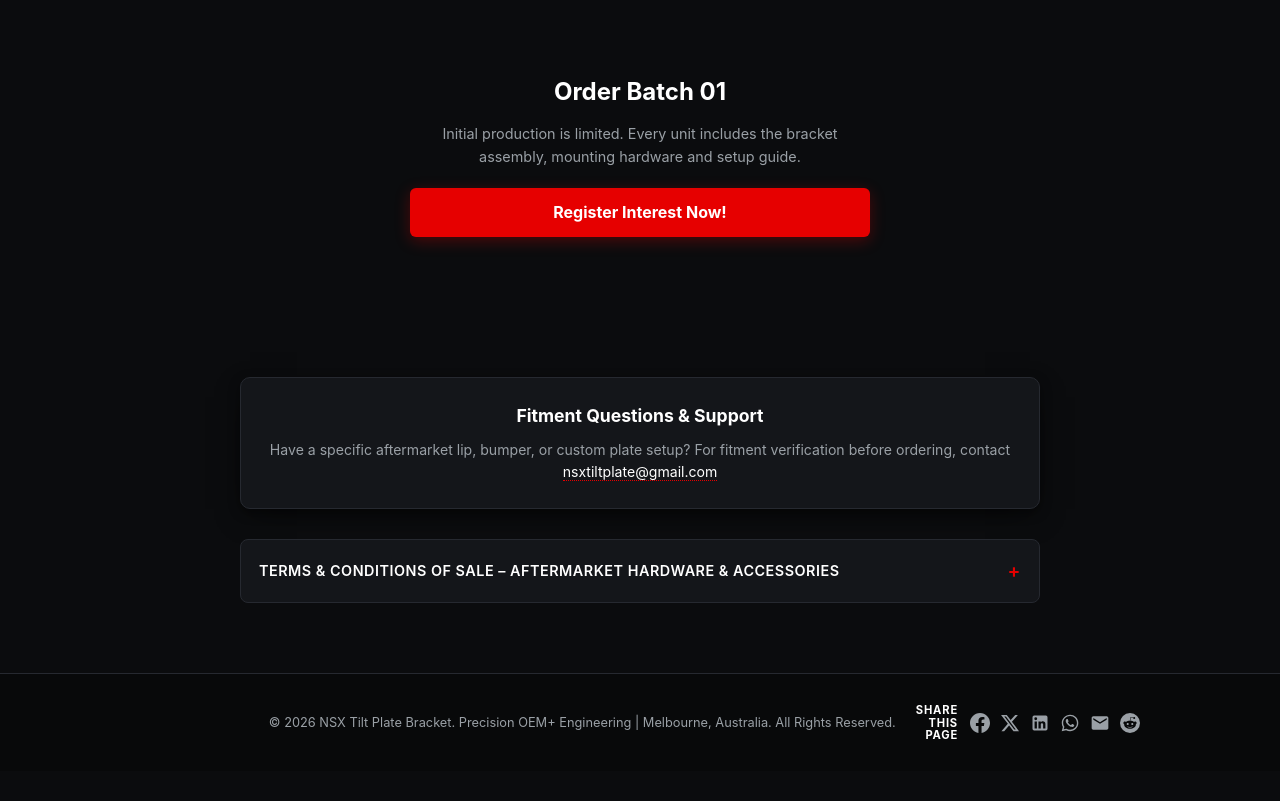
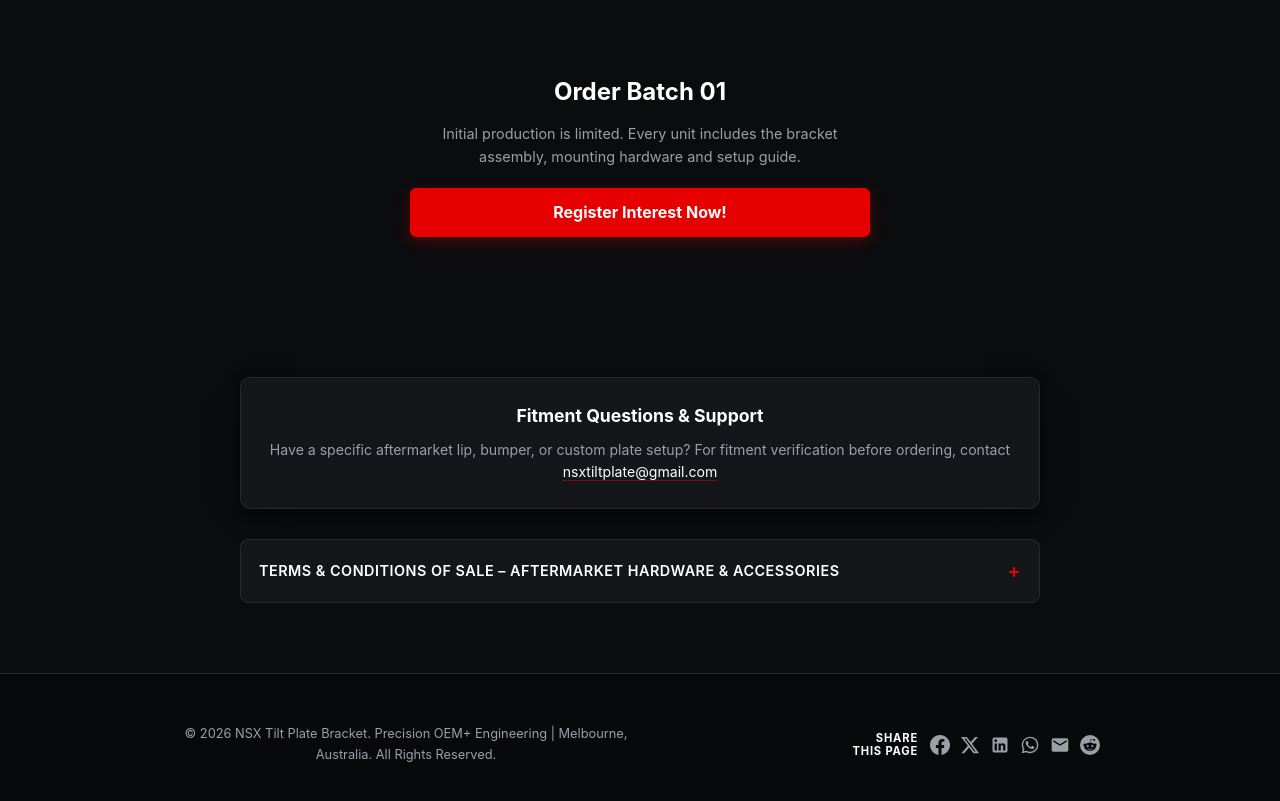
Before and after one commit to nsxtiltplate/nsx-bracket-test32, a plain HTML site: page index.html in a window 1280 px wide. Shown: the part 4400-5201 px from the top of the page. Before the commit the page ends 5171 px from the top, so only its background shows below. Drawn offline with Linux system fonts and the light colour scheme.

Commit message:
Update index.html

```diff
--- a/index.html
+++ b/index.html
@@ -600,18 +600,16 @@
 </a>
 
 <footer>
-  <div class="footer-container" style="display: grid; grid-template-columns: 1fr auto 1fr; align-items: center; max-width: 100%; padding: 0 40px;">
-    <!-- Left balancing spacer -->
-    <div></div>
+  <div class="footer-container" style="display: grid; grid-template-columns: repeat(auto-fit, minmax(280px, 1fr)); align-items: center; gap: 16px; padding: 20px 40px;">
 
     <!-- Centered copyright text -->
     <div class="copyright" style="text-align: center;">
       © 2026 NSX Tilt Plate Bracket. Precision OEM+ Engineering | Melbourne, Australia. All Rights Reserved.
     </div>
 
-    <!-- Share block positioned midway between content edge and window right -->
-    <div class="share-container" style="justify-self: center; margin-left: auto; margin-right: 80px;">
-      <span class="share-title">SHARE<br>THIS PAGE</span>
+    <!-- Share section positioned on right for desktop, centered on mobile -->
+    <div class="share-container" style="display: flex; align-items: center; justify-content: center; gap: 12px; margin-left: auto;">
+      <span class="share-title" style="text-align: right;">SHARE<br>THIS PAGE</span>
       <div class="share-icons">
         <!-- Facebook -->
         <a href="https://www.facebook.com/sharer/sharer.php?u=https%3A%2F%2Fnsxtiltplate.github.io%2Fnsx-bracket-test32%2F" class="share-icon" aria-label="Facebook" target="_blank" rel="noopener">
@@ -639,6 +637,7 @@
         </a>
       </div>
     </div>
+
   </div>
 </footer>
 
```
